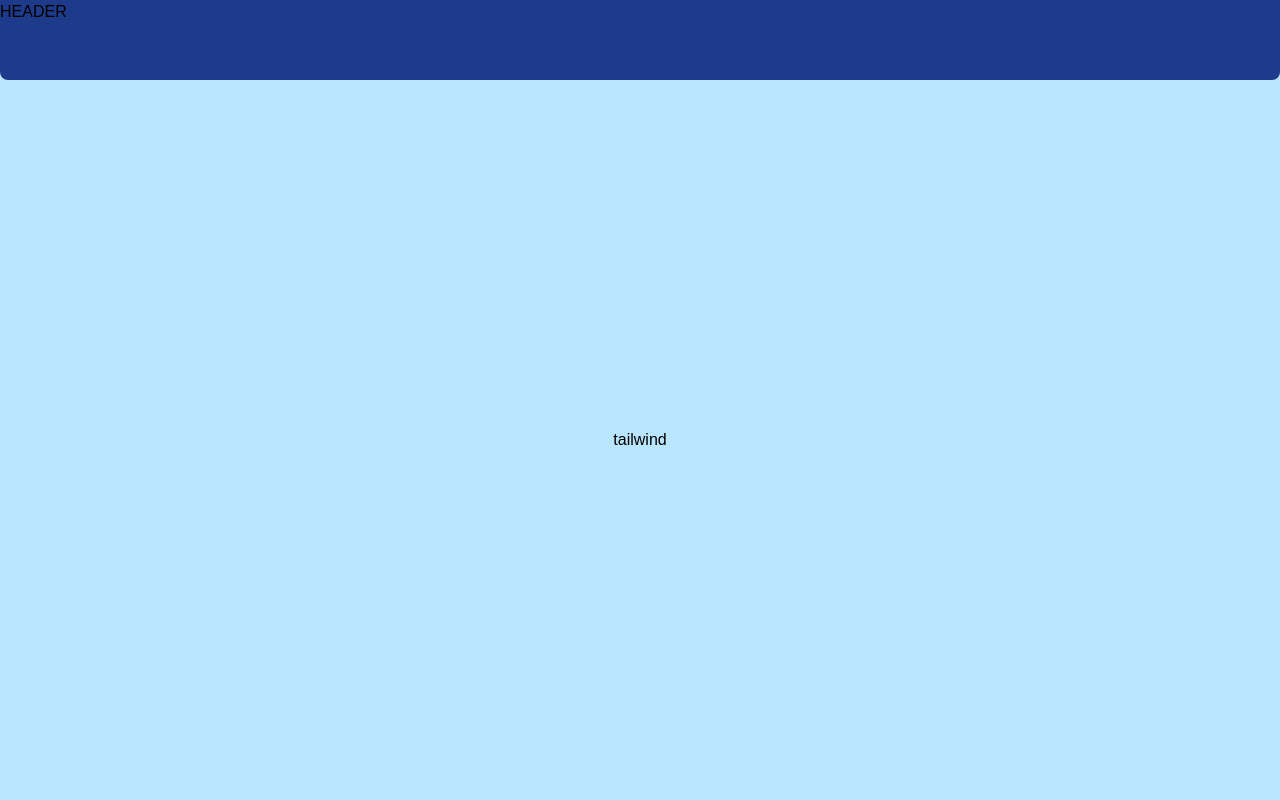
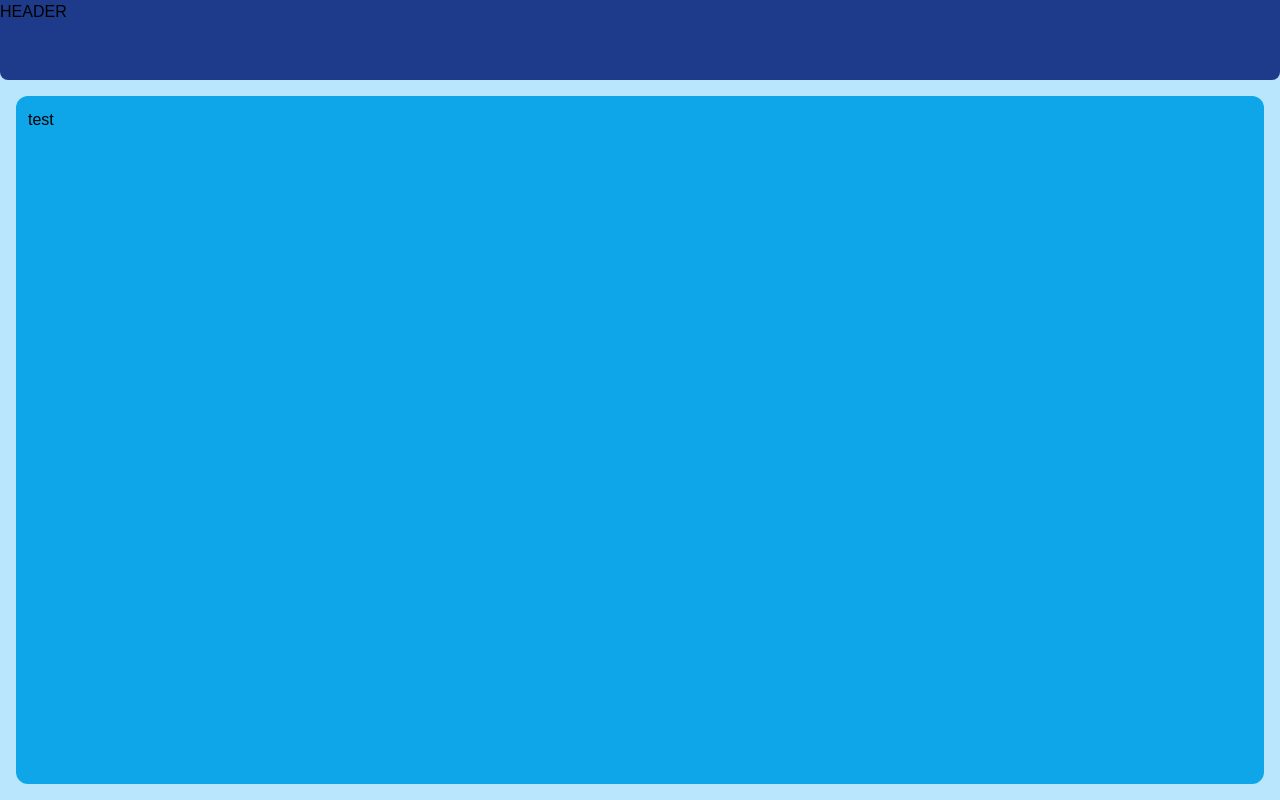
Before and after one commit to bemyexe/ui-libs, a React (Vite) app: page /tailwind in a window 1280 px wide. Built offline with nearby package versions, Linux system fonts and the light colour scheme.

Commit message:
refactor(tw-page): added styles

```diff
--- a/src/app/pages/tailwind-page/index.tsx
+++ b/src/app/pages/tailwind-page/index.tsx
@@ -2,8 +2,8 @@ import { Page } from '../../components/page';
 
 export const TailWindPage = () => {
   return (
-    <Page withHeader className="flex justify-center items-center">
-      tailwind
+    <Page withHeader className="flex justify-center bg-sky-200">
+      <div className="container m-4 bg-sky-500 rounded-xl p-3">test</div>
     </Page>
   );
 };
```
